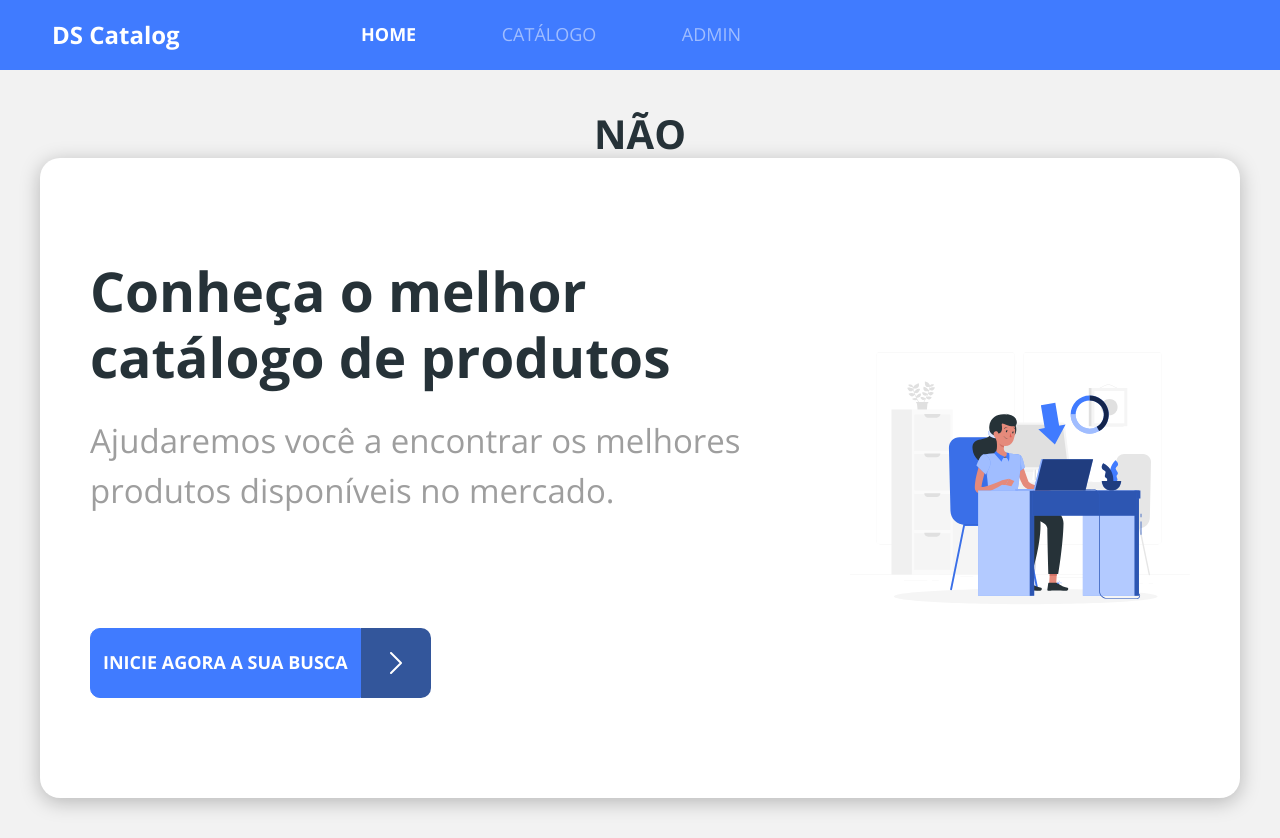
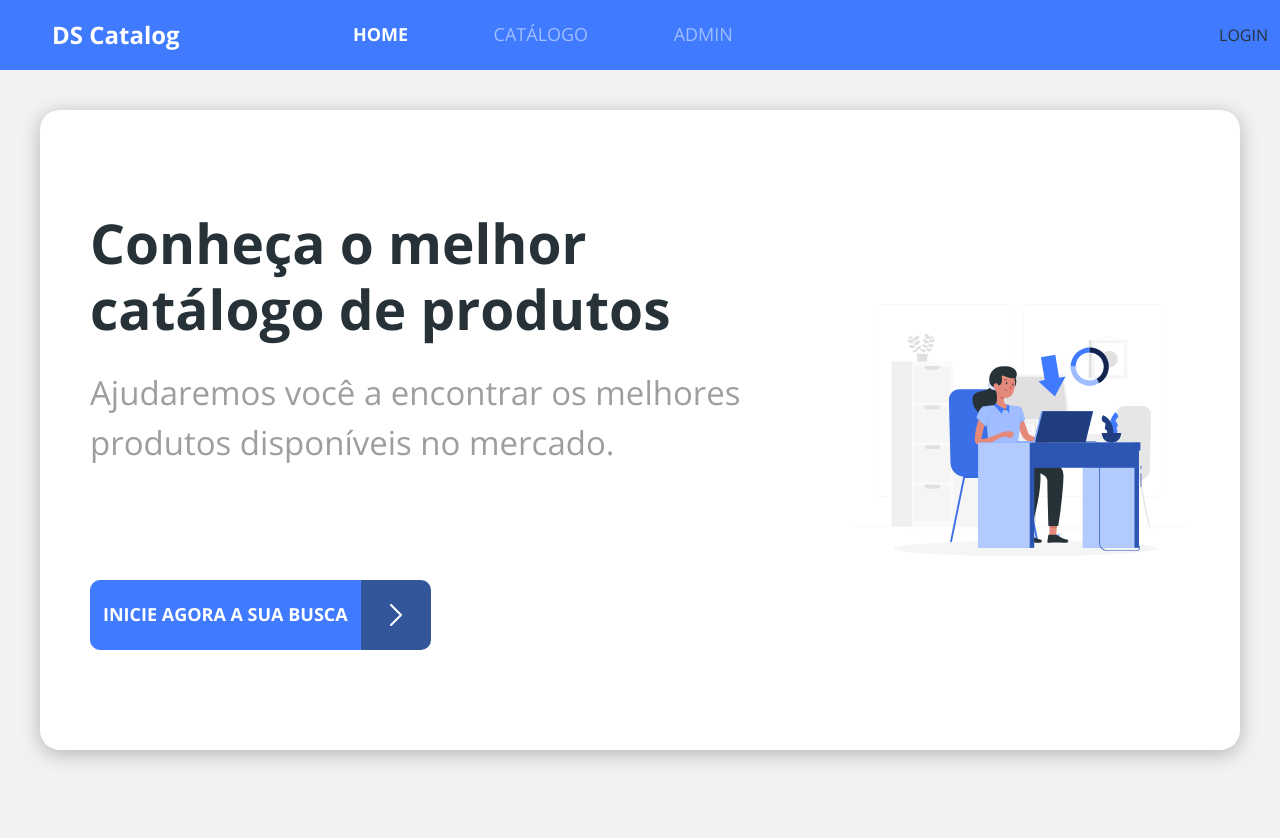
Before and after one commit to MauricioPG/dscatalog-mauriciopg, a React (Create React App) app in the folder frontweb/: page / in a window 1280 px wide. After the commit the page ends 800 px from the top, so only its background shows below. Built offline with nearby package versions, Linux system fonts and the light colour scheme; no server answers.

Commit message:
Login/Logout logic

```diff
--- a/frontweb/src/components/Navbar/index.tsx
+++ b/frontweb/src/components/Navbar/index.tsx
@@ -2,8 +2,45 @@ import './styles.css';
 import 'bootstrap/js/src/collapse.js';
 
 import { Link, NavLink } from 'react-router-dom';
+import {
+  getTokenData,
+  isAuthenticated,
+  removeAuthData,
+  TokenData,
+} from 'util/requests';
+import { useEffect, useState } from 'react';
+import history from 'util/history';
+
+type AuthData = {
+  authenticated: boolean;
+  tokenData?: TokenData;
+};
 
 const Navbar = () => {
+  const [authData, setAuthData] = useState<AuthData>({ authenticated: false });
+
+  useEffect(() => {
+    if (isAuthenticated()) {
+      setAuthData({
+        authenticated: true,
+        tokenData: getTokenData(),
+      });
+    } else {
+      setAuthData({
+        authenticated: false,
+      });
+    }
+  }, []);
+
+  const handleLogoutClick = (event: React.MouseEvent<HTMLAnchorElement>) => {
+    event.preventDefault();
+    removeAuthData();
+    setAuthData({
+      authenticated: false,
+    });
+    history.replace('/');
+  };
+
   return (
     <nav className="navbar navbar-expand-md navbar-dark bg-primary main-nav">
       <div className="container-fluid">
@@ -42,6 +79,19 @@ const Navbar = () => {
             </li>
           </ul>
         </div>
+
+        <div>
+          {authData.authenticated ? (
+            <>
+            <span>{authData.tokenData?.user_name} </span>
+            <a href="#logout" onClick={handleLogoutClick}>
+              LOGOUT
+            </a>
+            </>
+          ) : (
+            <Link to="/admin/auth">LOGIN</Link>
+          )}
+        </div>
       </div>
     </nav>
   );
--- /dev/null
+++ b/frontweb/src/components/PrivateRoute/index.tsx
@@ -0,0 +1,21 @@
+import { Redirect, Route } from 'react-router-dom';
+import { isAuthenticated } from 'util/requests';
+
+type Props = {
+  children: React.ReactNode;
+  path: string;
+};
+
+const PrivateRoute = ({ children, path }: Props) => {
+
+  return (
+    <Route
+      path={path}
+      render={() =>
+        isAuthenticated() ? children : <Redirect to="/admin/auth/login" />
+      }
+    />
+  );
+};
+
+export default PrivateRoute;
--- a/frontweb/src/pages/Admin/index.tsx
+++ b/frontweb/src/pages/Admin/index.tsx
@@ -1,4 +1,5 @@
-import { Route, Switch } from 'react-router-dom';
+import PrivateRoute from 'components/PrivateRoute';
+import {  Switch } from 'react-router-dom';
 import Navbar from './Navbar';
 import './styles.css';
 import Users from './User';
@@ -9,15 +10,15 @@ const Admin = () => {
       <Navbar />
       <div className="admin-content">
         <Switch>
-          <Route path="/admin/products">
+          <PrivateRoute path="/admin/products">
             <h1>Product CRUD</h1>
-          </Route>
-          <Route path="/admin/categories">
+          </PrivateRoute>
+          <PrivateRoute path="/admin/categories">
             <h1>Category CRUD</h1>
-          </Route>
-          <Route path="/admin/users">
+          </PrivateRoute>
+          <PrivateRoute path="/admin/users">
             <Users />
-          </Route>
+          </PrivateRoute>
         </Switch>
       </div>
     </div>
--- a/frontweb/src/pages/Home/index.tsx
+++ b/frontweb/src/pages/Home/index.tsx
@@ -2,12 +2,10 @@ import './styles.css';
 import { ReactComponent as MainImage } from 'assets/images/main-image.svg';
 import ButtonIcon from '../../components/ButtonIcon';
 import { Link } from 'react-router-dom';
-import { isAuthenticated } from 'util/requests';
 
 const Home = () => {
   return (
     <div className="home-container">
-      <h1> { isAuthenticated() ? "SIM" : "NÃO" } </h1>
       <div className="base-card home-card">
         <div className="home-content-container">
           <div>
--- a/frontweb/src/util/requests.ts
+++ b/frontweb/src/util/requests.ts
@@ -14,7 +14,7 @@ type LoginResponse = {
 
 type Role = 'ROLE_OPERATOR' | 'ROLE_ADMIN';
 
-type TokenData = {
+export type TokenData = {
   exp: number;
   user_name: string;
   authorities: Role[];
@@ -73,6 +73,10 @@ export const getAuthData = () => {
   return JSON.parse(str) as LoginResponse;
 };
 
+export const removeAuthData = () => {
+  localStorage.removeItem(tokenKey);
+}
+
 // Add a request interceptor
 axios.interceptors.request.use(
   function (config) {
```
Also changed, not shown: 1 other file (tests, documents, lock files or other folders).
